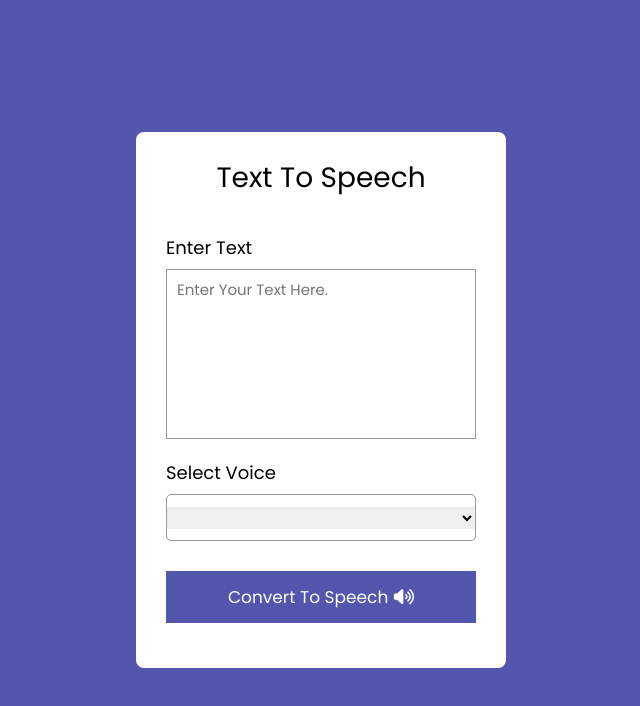
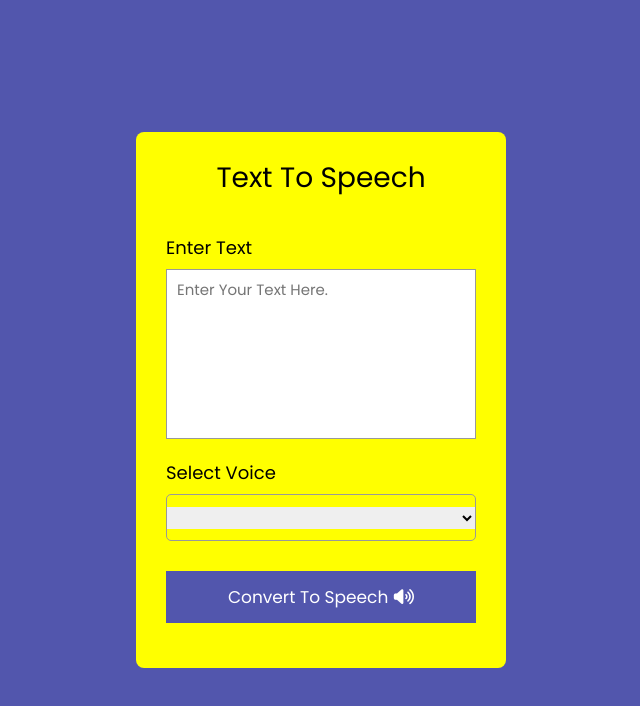
Before and after one commit to Malik825/textToSpeechPro, a plain HTML site: page index.html in a window 1280 px wide. Shown: the whole page, without its empty margins (319-959 px from the left). Drawn offline with Linux system fonts and the light colour scheme.

Commit message:
Update textToSpeech.css

```diff
--- a/css/textToSpeech.css
+++ b/css/textToSpeech.css
@@ -22,7 +22,7 @@ body {
 }
 
 .wrapper {
-    background: #fff;
+    background: #ff0;
     width: 370px;
     border-radius: 8px;
     padding: 25px 30px;
```
